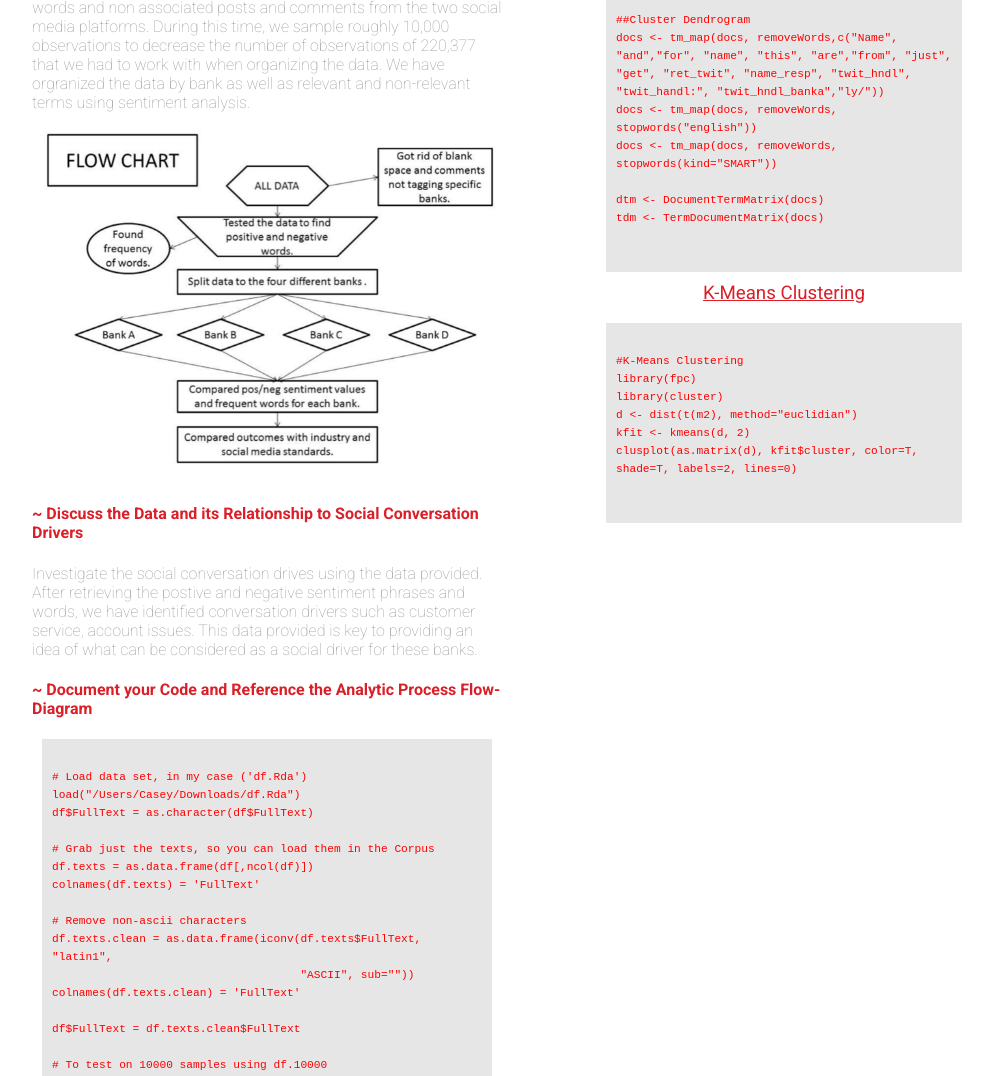
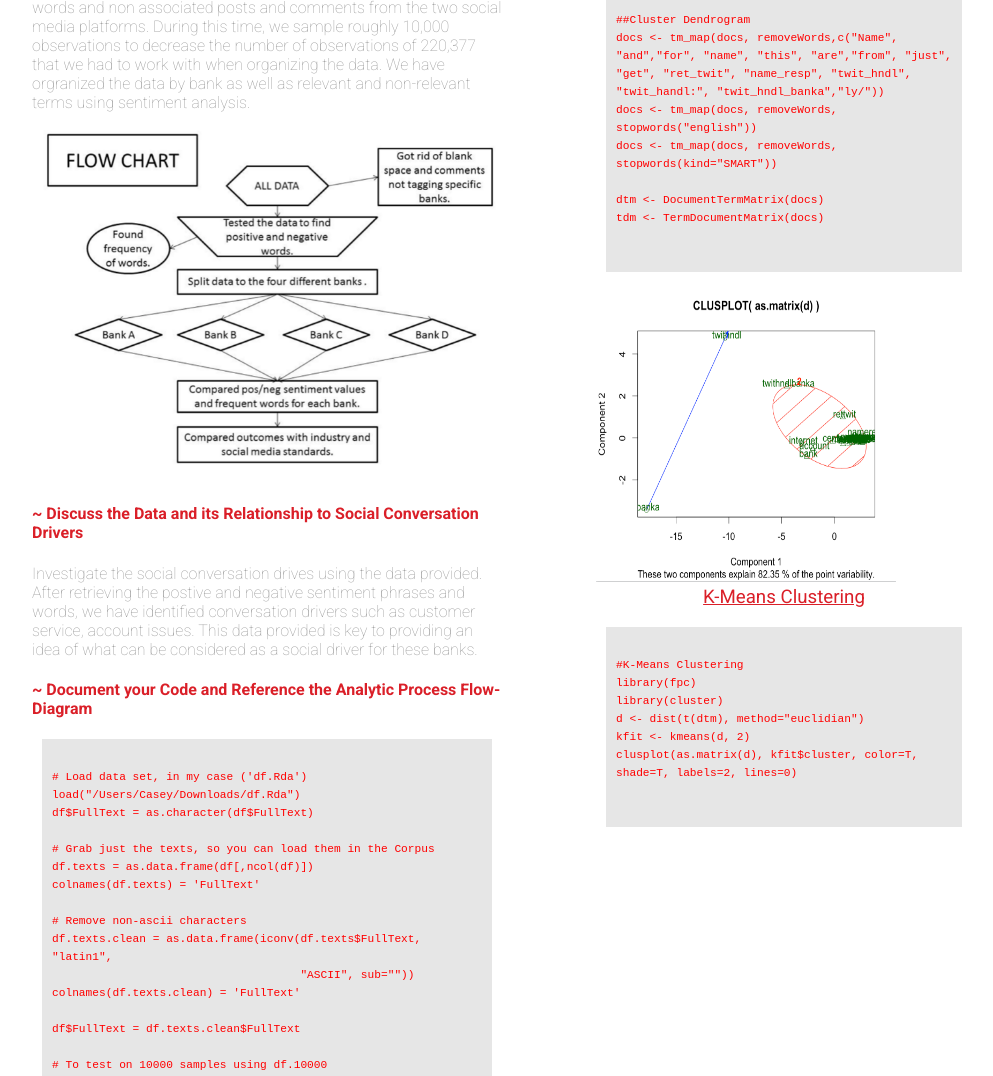
Before and after one commit to caseysalvador/caseysalvador.github.io, a plain HTML site: page projects.html in a window 1280 px wide. Shown: the part 1172-2248 px from the top of the page, without its empty margins (138-1131 px from the left). Drawn offline with Linux system fonts and the light colour scheme.

Commit message:
K-Means Clusterplot added

```diff
--- a/projects.html
+++ b/projects.html
@@ -211,13 +211,15 @@ tdm <- TermDocumentMatrix(docs)
           </code>
         </pre>
 
+        <img src="../img/KMeansClusterplot.png" height="300" width="300"><br>
+
         <h3 class="projecth3">K-Means Clustering</h3>
        <pre>
           <code>
 #K-Means Clustering
 library(fpc)
 library(cluster)
-d <- dist(t(m2), method="euclidian")
+d <- dist(t(dtm), method="euclidian")
 kfit <- kmeans(d, 2)
 clusplot(as.matrix(d), kfit$cluster, color=T, shade=T, labels=2, lines=0)
           </code>
```
Also changed, not shown: img/KMeansClusterplot.png (added), 1 other file.
